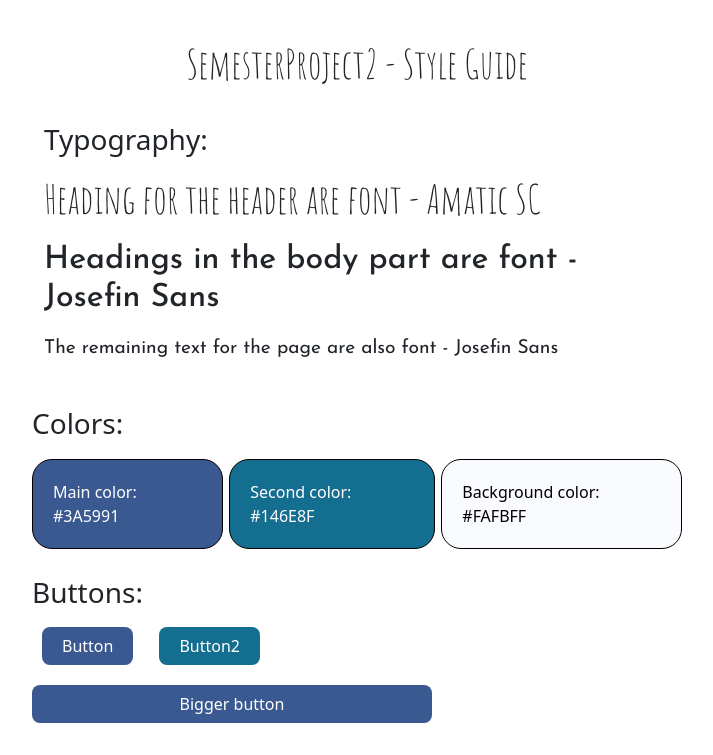
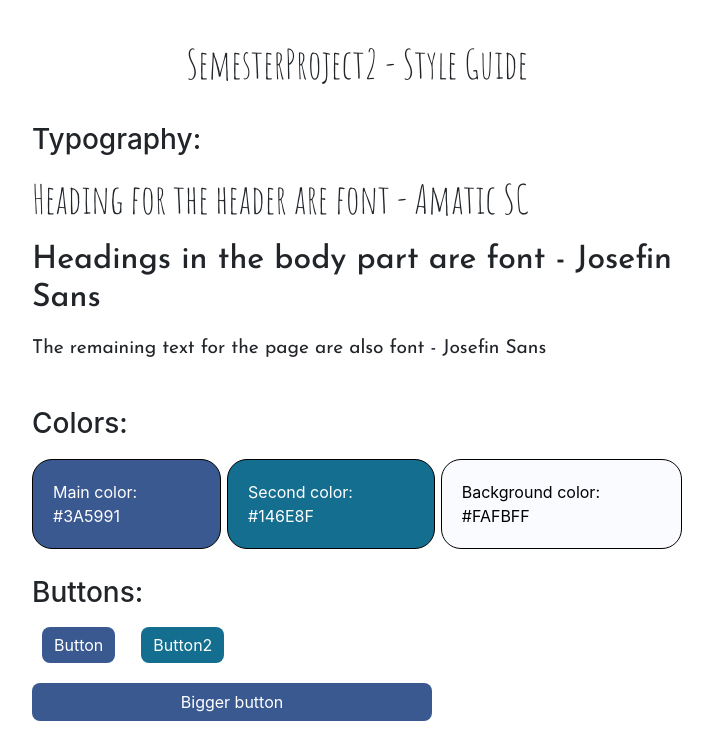
Before and after one commit to krialex/SemesterProject2-styleGuide, a website: page index.html in a window 1280 px wide. Shown: the top 755 px of the page, without its empty margins (283-996 px from the left). Drawn offline with nearby package versions, Linux system fonts and the light colour scheme.

Commit message:
sass installed 2

```diff
--- a/index.html
+++ b/index.html
@@ -20,7 +20,7 @@
       rel="stylesheet"
     />
     <link rel="stylesheet" href="dist/styles/style.css?v=1.0">
-    <!--<link rel="stylesheet" href="./node_modules/bootstrap/dist/css/bootstrap.min.css">-->
+    <link rel="stylesheet" href="https://stackpath.bootstrapcdn.com/bootstrap/4.5.2/css/bootstrap.min.css">
 
     <title>Style Guide - SemesterProject2</title>
 </head>
@@ -28,7 +28,7 @@
     <h1>SemesterProject2 - Style Guide</h1>
 </main>
 <body>
-    <div class="typeOf container">
+    <div class="typeOf">
         <h3>Typography:</h3>
         <h1>Heading for the header are font - Amatic SC</h1>
         <h2>Headings in the body part are font - Josefin Sans</h2>
```
Also changed, not shown: dist/styles/style.css, 1 other file.
